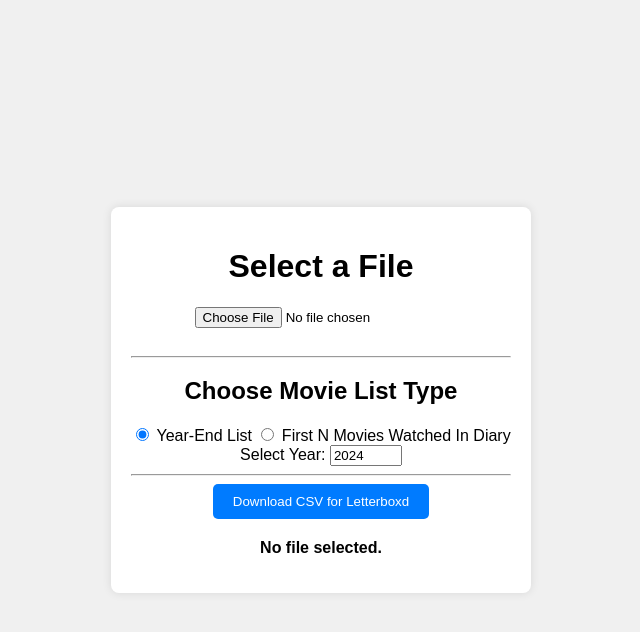
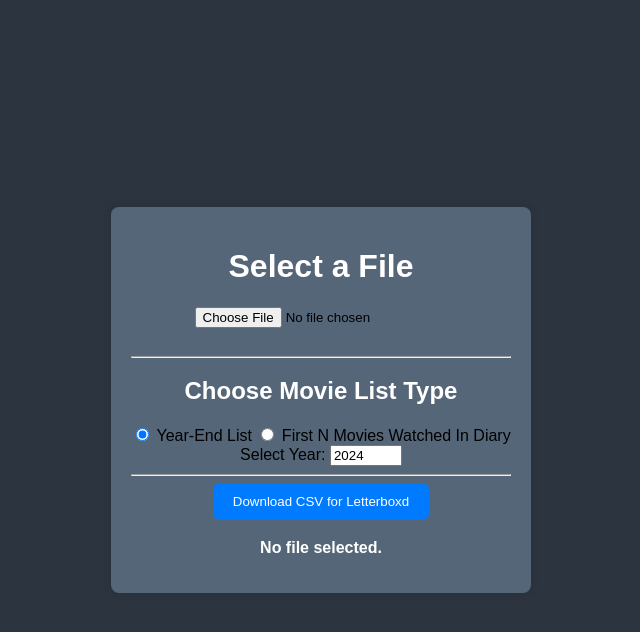
Before and after one commit to jme14/BetterloxdTS, a website: page docs/index.html in a window 1280 px wide. Both pictures are taken after a click on the button "Download CSV for Letterboxd". Shown: the whole page, without its empty margins (319-959 px from the left). Drawn offline with nearby package versions, Linux system fonts and the light colour scheme.

Commit message:
better colors

```diff
--- a/docs/index.js
+++ b/docs/index.js
@@ -155,10 +155,12 @@ const processButton = document.getElementById("processButton");
 const output = document.getElementById("output");
 // Add an event listener to the button
 processButton.addEventListener("click", () => {
-    // Check if a file is selected
-    if (fileInput.files && fileInput.files.length > 0) {
+    // Check if file NOT selected
+    if (!fileInput.files || fileInput.files.length <= 0) {
+        output.textContent = "No file selected.";
+        return;
+    }
     const file = fileInput.files[0];
-        output.textContent = `Selected file: ${file.name}`;
     // Read the file content
     const reader = new FileReader();
     reader.onload = (event) => {
@@ -175,9 +177,5 @@ processButton.addEventListener("click", () => {
         }));
     };
     reader.readAsText(file);
-    }
-    else {
-        output.textContent = "No file selected.";
-    }
 });
 export {};
--- a/docs/style.css
+++ b/docs/style.css
@@ -5,11 +5,11 @@ body {
     align-items: center;
     height: 100vh;
     margin: 0;
-    background-color: #f0f0f0;
+    background-color: #2C343F;
 }
 
 .container {
-    background: white;
+    background: #556678;
     padding: 20px;
     border-radius: 8px;
     box-shadow: 0 0 10px rgba(0, 0, 0, 0.1);
@@ -20,6 +20,9 @@ input[type="file"] {
     margin-bottom: 20px;
 }
 
+h1,h2,h3,h4,h5,h6,p{
+    color: white;
+}
 button {
     padding: 10px 20px;
     background-color: #007bff;
```
Lines whose indentation alone changed are shown as unchanged.
